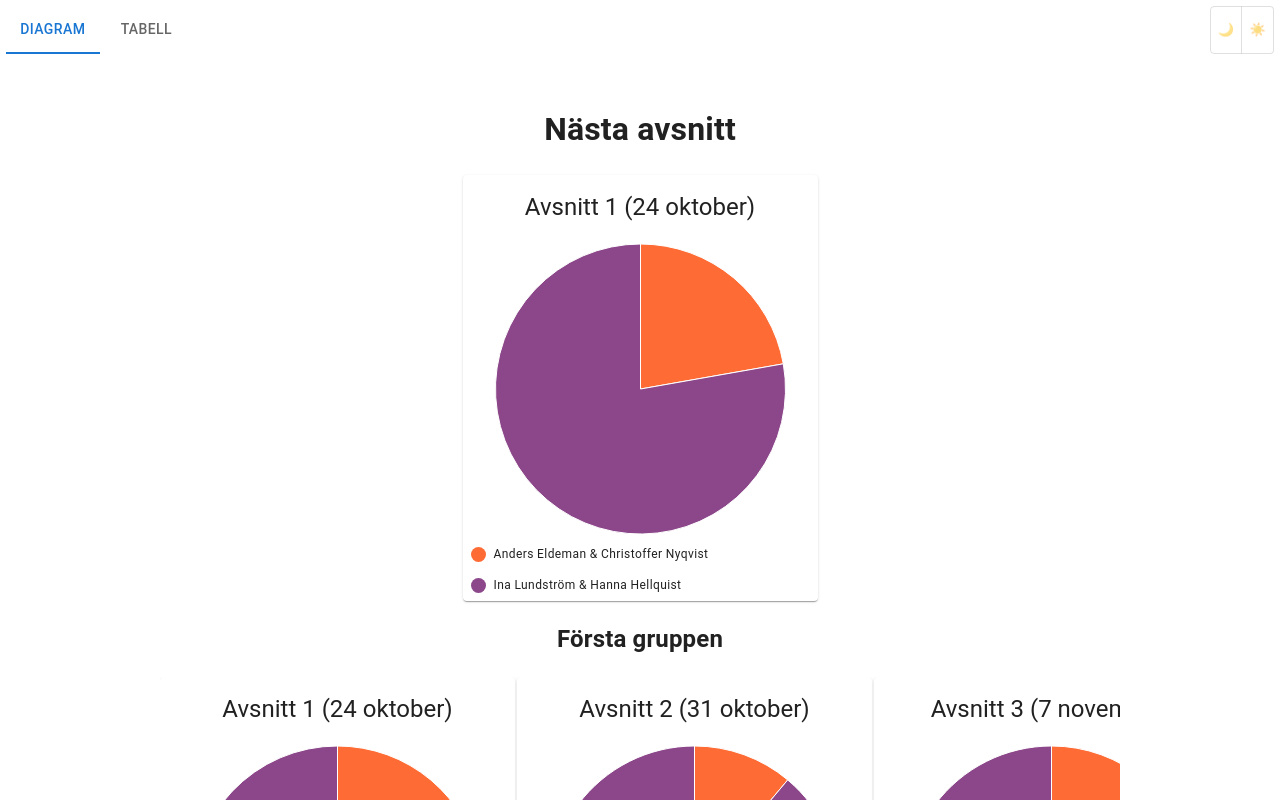
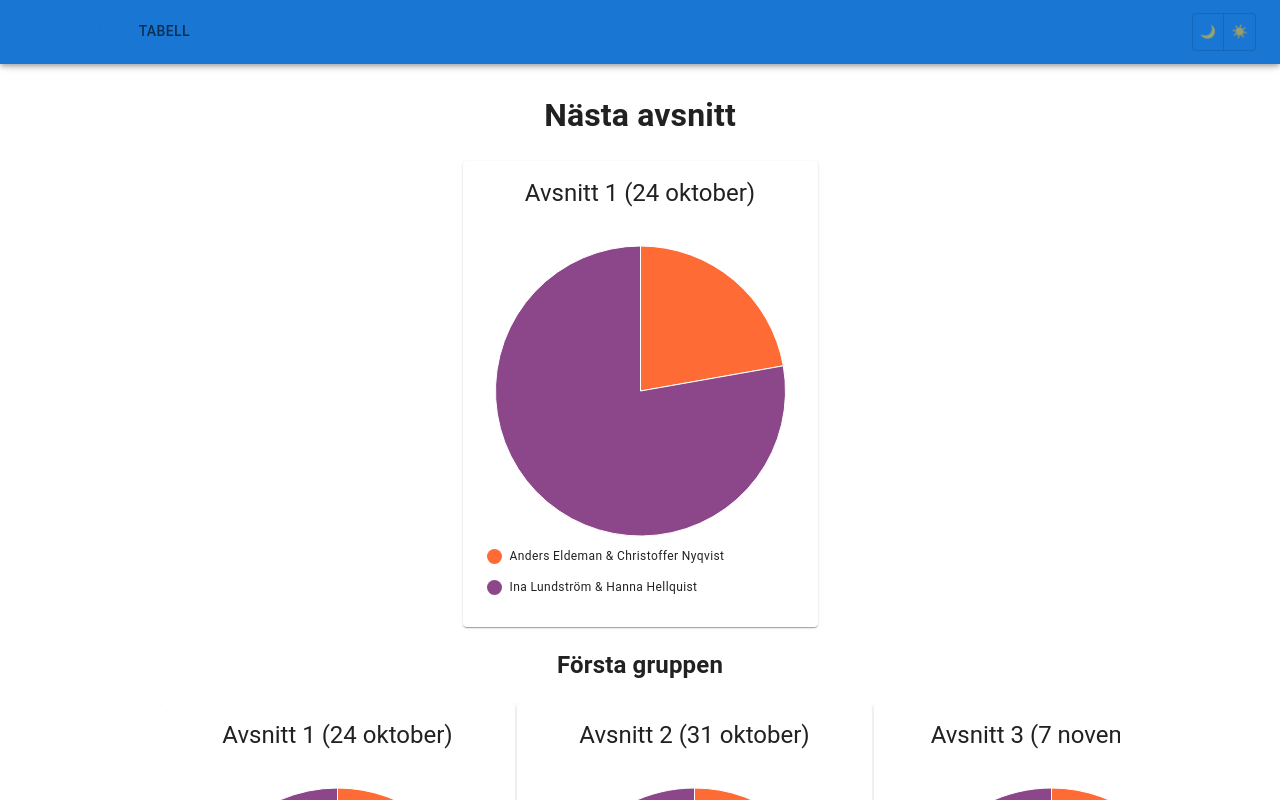
Before and after one commit to g-lowen/spela-pa-sparet, a React (Create React App) app: page / in a window 1280 px wide. Shown: the top 800 px of the page. Built offline with nearby package versions, Linux system fonts and the light colour scheme.

Commit message:
replace header with AppBar component

```diff
--- a/package.json
+++ b/package.json
@@ -52,6 +52,7 @@
   "devDependencies": {
     "@testing-library/jest-dom": "^6.9.1",
     "@testing-library/react": "^16.3.0",
+    "@types/react-dom": "^19.2.2",
     "@typescript-eslint/eslint-plugin": "^8.11.0",
     "@typescript-eslint/parser": "^8.11.0",
     "@vitest/ui": "^4.0.2",
--- a/src/App.tsx
+++ b/src/App.tsx
@@ -27,7 +27,6 @@ function App() {
   return (
     <Box>
       <Header onChange={handleChange} tabValue={tabValue} />
-
       <center style={{ padding: "6px" }}>
         <TabPanel value={tabValue} index={0}>
           {upcomingMatch ? (
--- a/src/components/ChartCard.tsx
+++ b/src/components/ChartCard.tsx
@@ -1,7 +1,12 @@
 import { MATCH_TYPE_TRANSLATION } from "../constants/matches";
 import { GAMBLERS } from "../constants/gamblers";
 import { Match } from "../types";
-import { Card, CardProps as MuiCardProps, CardHeader } from "@mui/material";
+import {
+  Card,
+  CardProps as MuiCardProps,
+  CardHeader,
+  CardContent,
+} from "@mui/material";
 import { Chart } from "./Chart";
 
 interface CardProps extends MuiCardProps {
@@ -29,9 +34,11 @@ export const ChartCard = (props: CardProps) => {
         sx={{ textAlign: "center" }}
         title={`${title} (${match.date})`}
       />
-      {match.matchType === "group" ? <Chart data={groupData} /> : null}
-      {match.matchType === "semifinal" ? <Chart data={semifinalsData} /> : null}
-      {match.matchType === "final" ? <Chart data={finalsData} /> : null}
+      <CardContent>
+        {match.matchType === "group" && <Chart data={groupData} />}
+        {match.matchType === "semifinal" && <Chart data={semifinalsData} />}
+        {match.matchType === "final" && <Chart data={finalsData} />}
+      </CardContent>
     </Card>
   );
 };
--- a/src/components/Header.tsx
+++ b/src/components/Header.tsx
@@ -1,4 +1,11 @@
-import { ToggleButton, ToggleButtonGroup, Tabs, Tab } from "@mui/material";
+import {
+  ToggleButton,
+  ToggleButtonGroup,
+  Tabs,
+  Tab,
+  AppBar,
+  Toolbar,
+} from "@mui/material";
 import { useColorScheme } from "@mui/material/styles";
 
 interface HeaderProps {
@@ -10,14 +17,8 @@ export const Header = ({ onChange, tabValue }: HeaderProps) => {
   const { mode, setMode } = useColorScheme();
 
   return (
-    <header
-      style={{
-        display: "flex",
-        justifyContent: "space-between",
-        padding: "6px",
-        paddingBottom: "0px",
-      }}
-    >
+    <AppBar position="sticky">
+      <Toolbar sx={{ justifyContent: "space-between" }}>
         <Tabs
           value={tabValue}
           onChange={onChange}
@@ -42,7 +43,8 @@ export const Header = ({ onChange, tabValue }: HeaderProps) => {
             ☀️
           </ToggleButton>
         </ToggleButtonGroup>
-    </header>
+      </Toolbar>
+    </AppBar>
   );
 };
 
--- a/src/components/TabPanel.tsx
+++ b/src/components/TabPanel.tsx
@@ -17,7 +17,7 @@ export function TabPanel(props: TabPanelProps) {
       aria-labelledby={`tab-${index}`}
       {...other}
     >
-      {value === index && <Box sx={{ p: 3 }}>{children}</Box>}
+      {value === index && <Box>{children}</Box>}
     </div>
   );
 }
```
Also changed, not shown: 1 other file (tests, documents, lock files or other folders). Lines whose indentation alone changed are shown as unchanged.
